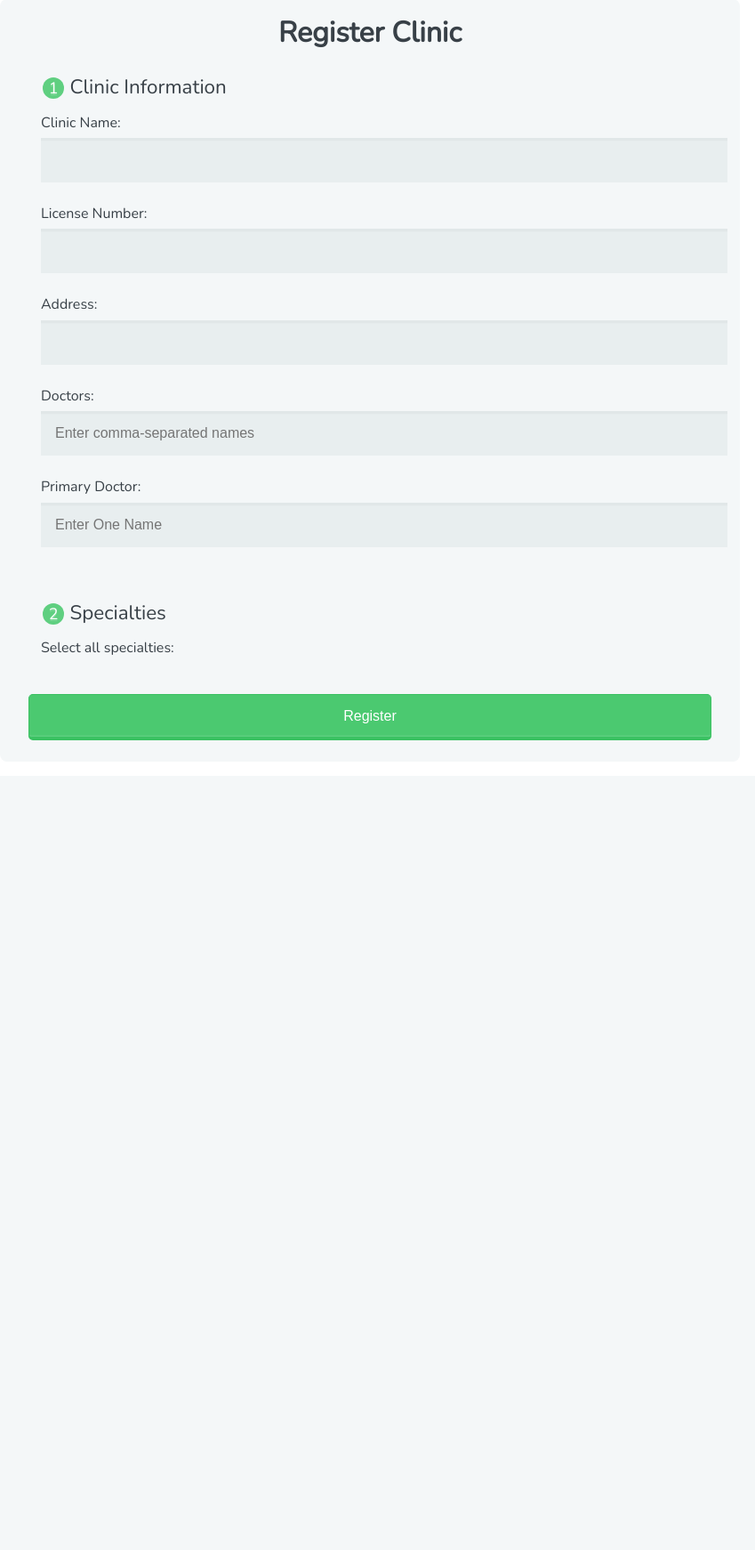
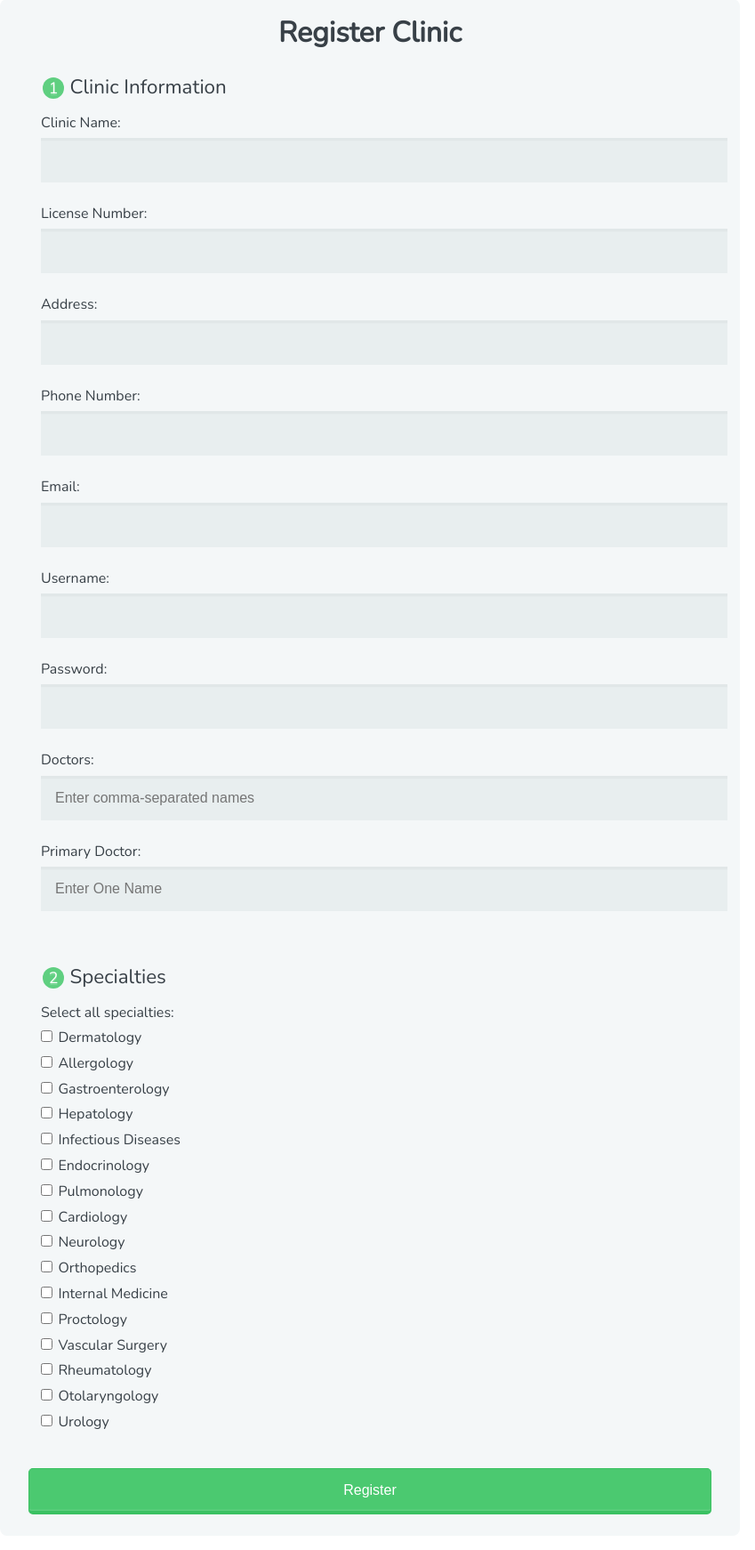
Before and after one commit to aakashrajaraman/HealthSync, a Flask app: page /clinicRedir in a window 1280 px wide. Shown: the part 17-1759 px from the top of the page at 89% size, without its empty margins (224-1073 px from the left). Before the commit the page ends 849 px from the top, so only its background shows below. Run offline with Flask 3, Linux system fonts and the light colour scheme.

Commit message:
updated sign up for clinic

```diff
--- a/main.py
+++ b/main.py
@@ -52,7 +52,13 @@ def userRedir():
     return render_template('userSignUp.html')
 @app.route('/clinicRedir', methods =['POST', 'GET'])
 def clinicRedir():
-    return render_template('clinicSignUp.html')
+    specialties = ['Dermatology', 'Allergology', 'Gastroenterology',
+                   'Hepatology', 'Infectious Diseases', 'Endocrinology',
+                   'Pulmonology', 'Cardiology', 'Neurology', 'Orthopedics',
+                   'Internal Medicine', 'Proctology', 'Vascular Surgery',
+                   'Rheumatology', 'Otolaryngology', 'Urology']
+
+    return render_template('clinicSignUp.html', specialties = specialties)
 @app.route('/userSignUp', methods =['POST'])
 def userSignUp():
     name = request.form['name']
@@ -85,7 +91,33 @@ def userSignUp():
 
 @app.route('/clinicSignUp', methods =['POST'])
 def clinicSignUp():
-    render_template('clinicSignUp.html')
+    name = request.form['name']
+    license = request.form['license']
+    address = request.form['address']
+    doctors = request.form['doctors'].split(',')
+    prim_doc = request.form['primDoc']
+    username = request.form['username']
+    password = request.form['password']
+    email = request.form['email']
+    phone = request.form['phone']
+    specialties = request.form.getlist('specialties')
+
+    clinic_data = {
+        'name': name,
+        'license': license,
+        'address': address,
+        'username': username,
+        'password': password,
+        'email': email,
+        'phone': phone,
+        'doctors': doctors,
+        'prim_doc': prim_doc,
+        'specialties': specialties
+
+    }
+
+    firestoreDB.collection('clinics').add(clinic_data)
+    return render_template('login.html')
 
 
 
--- a/templates/clinicSignUp.html
+++ b/templates/clinicSignUp.html
@@ -30,10 +30,25 @@
             <label for="address">Address:</label>
             <input type="text" id="address" name="address" required>
 
+            <label for="phone">Phone Number:</label>
+            <input type="tel" id="phone" name="phone" required>
+
+            <label for="email">Email:</label>
+            <input type="email" id="email" name="email" required>
+
+            <!--create username and password-->
+            <label for="username">Username:</label>
+            <input type="text" id="username" name="username" required>
+
+            <label for="password">Password:</label>
+            <input type="password" id="password" name="password" required>
+
             <label for="doctors">Doctors:</label>
             <input type="text" id="doctors" name="doctors" placeholder="Enter comma-separated names" required>
             <label for="primDoc">Primary Doctor:</label>
             <input type="text" id="primDoc" name="primDoc" placeholder="Enter One Name" required>
+
+
 
 
 
@@ -43,6 +58,7 @@
         <fieldset>
             <legend><span class="number">2</span>Specialties</legend>
             <label>Select all specialties:</label>
+
             {% for specialty in specialties %}
 
             <input type="checkbox" name="specialties" value="{{specialty}}"><label class="light" for="{{ specialty }}">{{ specialty }}</label><br>
```
